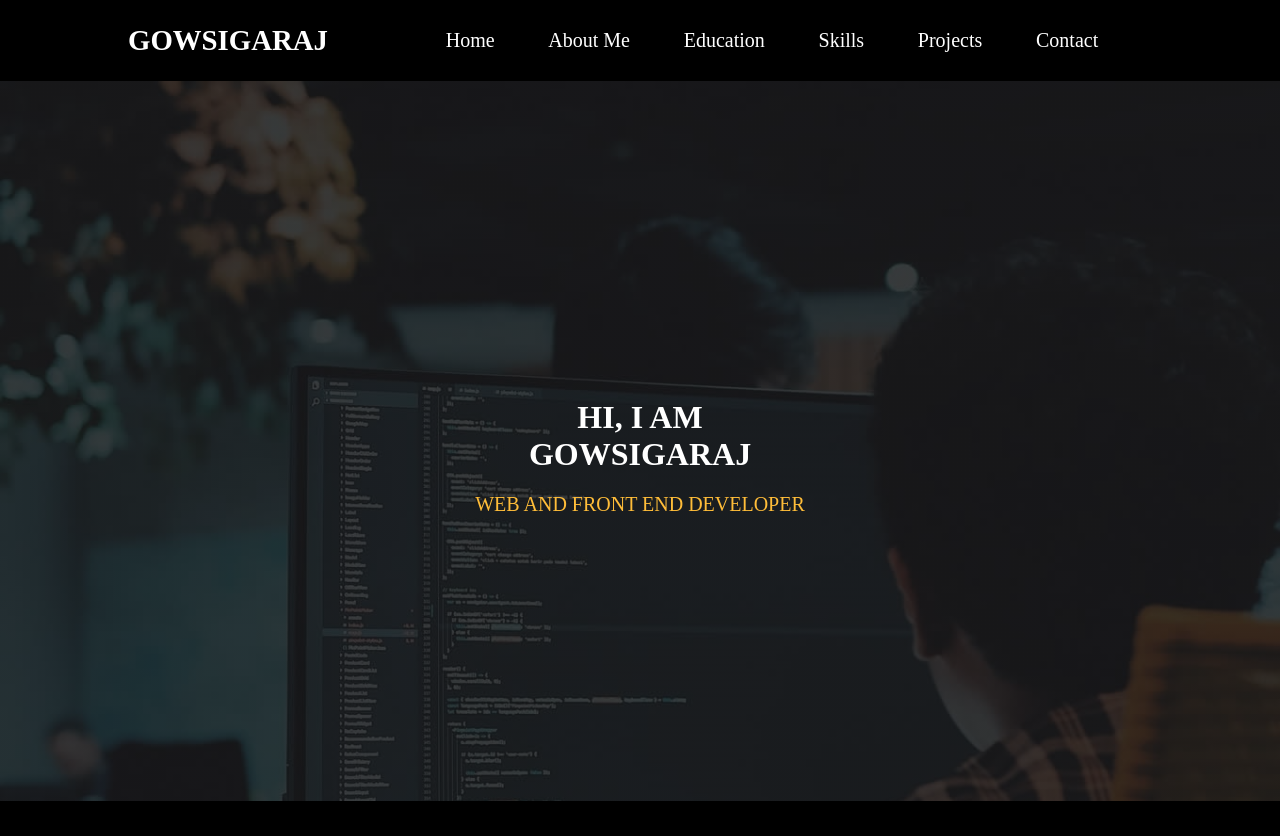
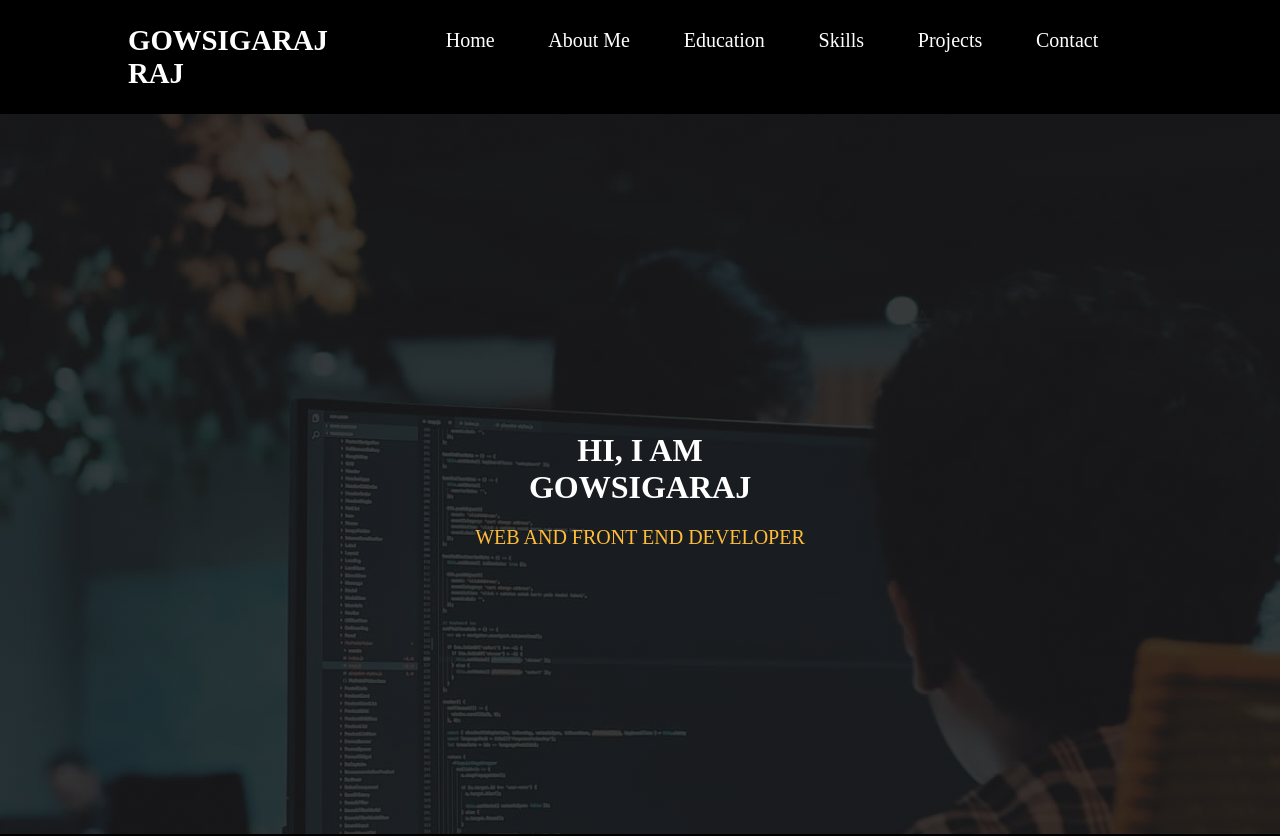
Before and after one commit to Gowsigaraj/portfolio, a plain HTML site: page index.html in a window 1280 px wide. Shown: the top 836 px of the page. Drawn offline with nearby package versions, Linux system fonts and the light colour scheme; files whose address does not match are found by name.

Commit message:
index changed

```diff
--- a/index.html
+++ b/index.html
@@ -18,7 +18,7 @@
             <div class="row">
                 <div class="col-i3">
                     <div class="title">
-                        <h1>Gowsigaraj</h1>
+                        <h1>Gowsigaraj raj</h1>
                     </div>
                 </div>
                 <div class="col-i9">
```
